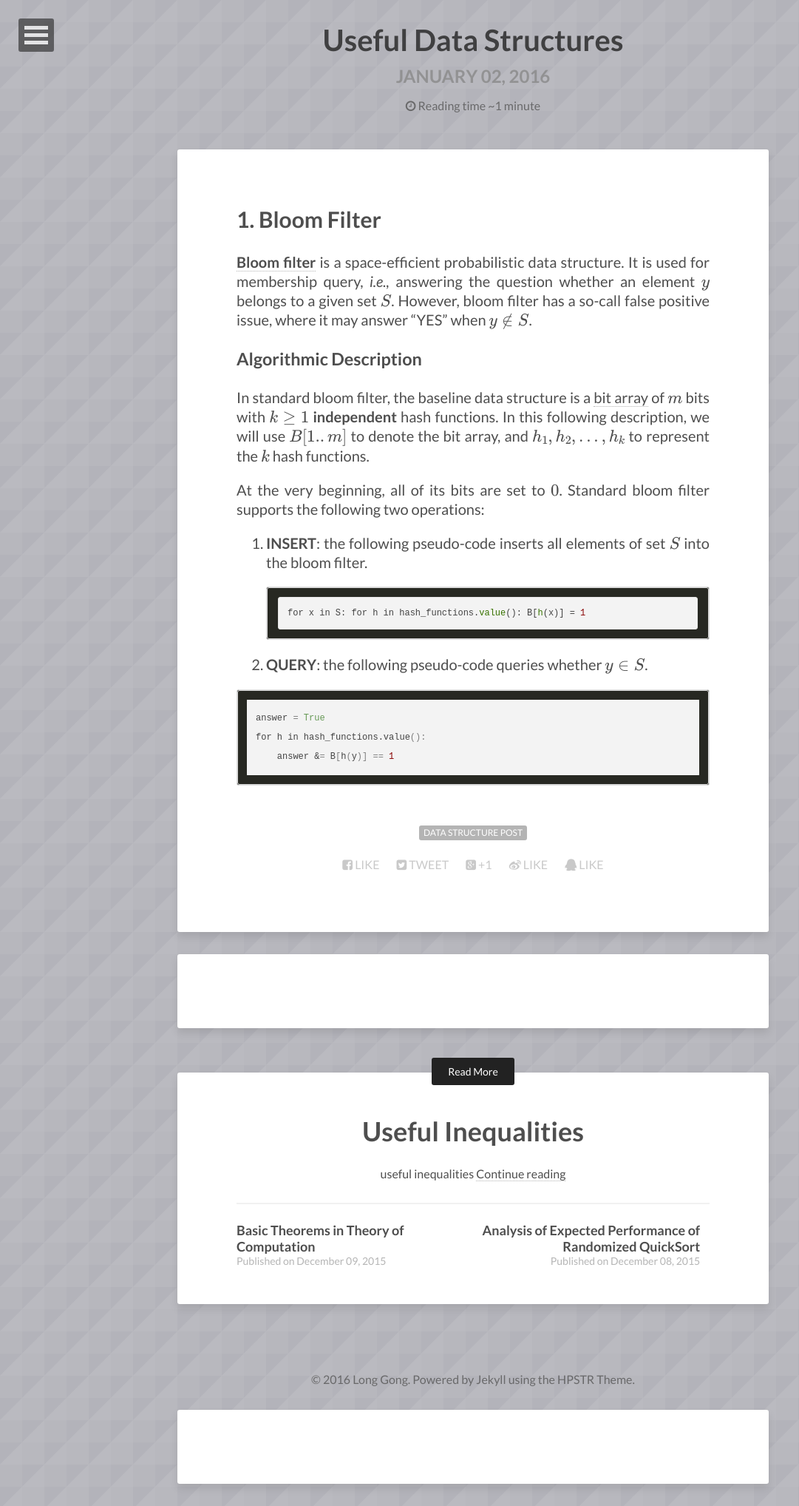
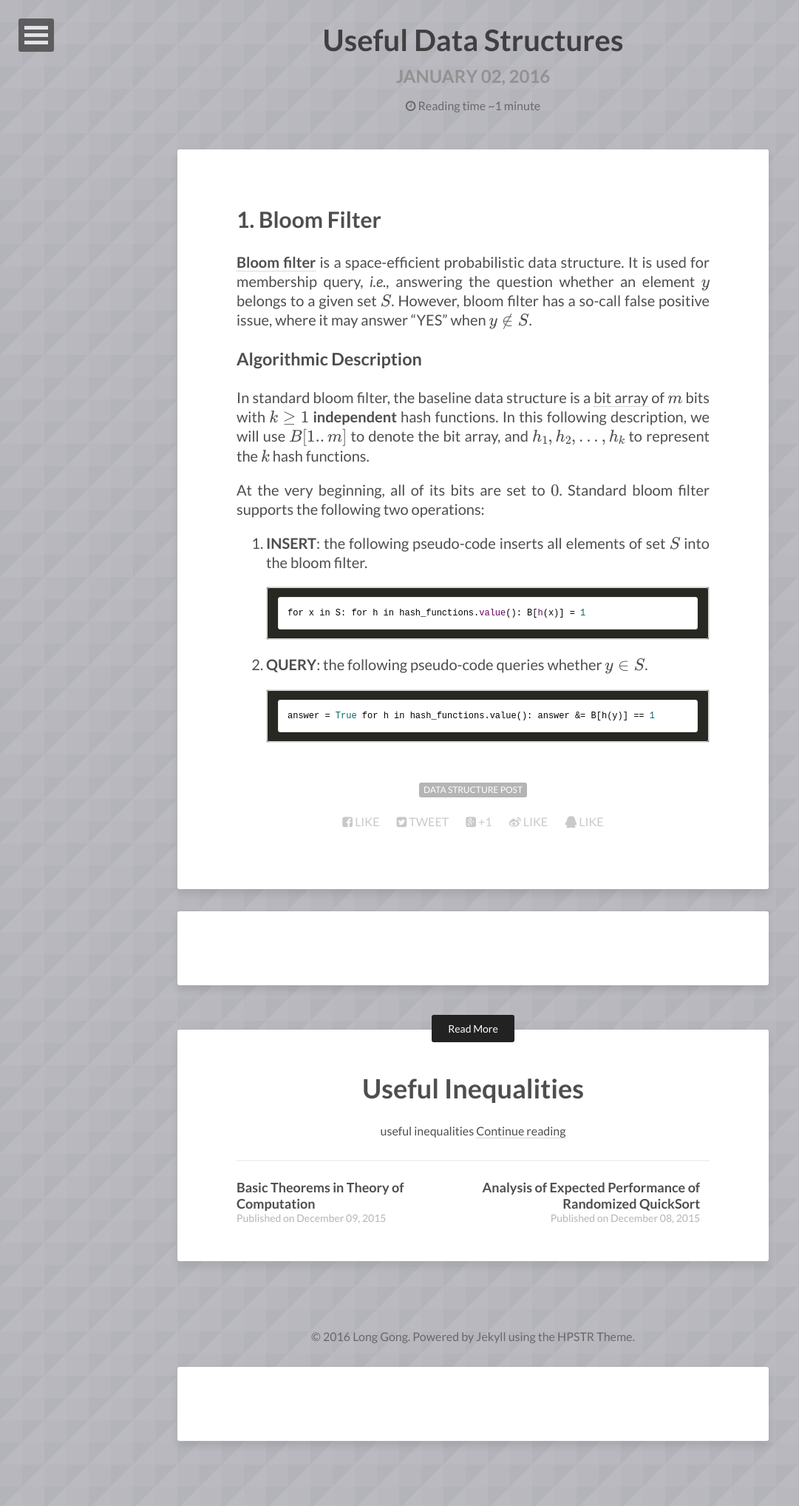
Before and after one commit to xlong88/xlong88.github.io, a Jekyll site: the page built from _posts/2016-01-02-useful-data-structures.md, in a window 1280 px wide. Shown: the whole page at 74% size, without its empty margins (0-1081 px from the left). Built offline with Jekyll 4.4.1, drawn with Linux system fonts in a browser that asks for light colours; nearby versions of some CDN libraries; formulas are drawn with MathJax 3; comment, search, counter and statistics services are not loaded; after the commit the page ends 1978 px from its top, so only the background shows below that.

Commit message:
change code render

```diff
--- a/_includes/head.html
+++ b/_includes/head.html
@@ -56,7 +56,8 @@
 <script type="text/javascript" src="http://cdn.mathjax.org/mathjax/latest/MathJax.js?config=TeX-AMS-MML_HTMLorMML"></script>
 
 <!-- Load hightlight -->
-<link rel="stylesheet" href="//cdnjs.cloudflare.com/ajax/libs/highlight.js/9.0.0/styles/default.min.css">
+<!-- <link rel="stylesheet" href="//cdnjs.cloudflare.com/ajax/libs/highlight.js/9.0.0/styles/default.min.css"> -->
+<link rel="stylesheet" href="//cdnjs.cloudflare.com/ajax/libs/highlight.js/9.0.0/styles/googlecode.min.css">
 <script src="//cdnjs.cloudflare.com/ajax/libs/highlight.js/9.0.0/highlight.min.js"></script>
 <script>hljs.initHighlightingOnLoad();</script>
 
--- a/_posts/2016-01-02-useful-data-structures.md
+++ b/_posts/2016-01-02-useful-data-structures.md
@@ -29,8 +29,9 @@ At the very beginning, all of its bits are set to $$0$$. Standard bloom filter s
 
 2. **QUERY**: the following pseudo-code queries whether $$y \in S$$.
 
-~~~python
-answer = True
-for h in hash_functions.value():
-    answer &= B[h(y)] == 1
-~~~
+    ~~~python
+    answer = True
+    for h in hash_functions.value():
+        answer &= B[h(y)] == 1
+    ~~~
+    {: .special}
```
